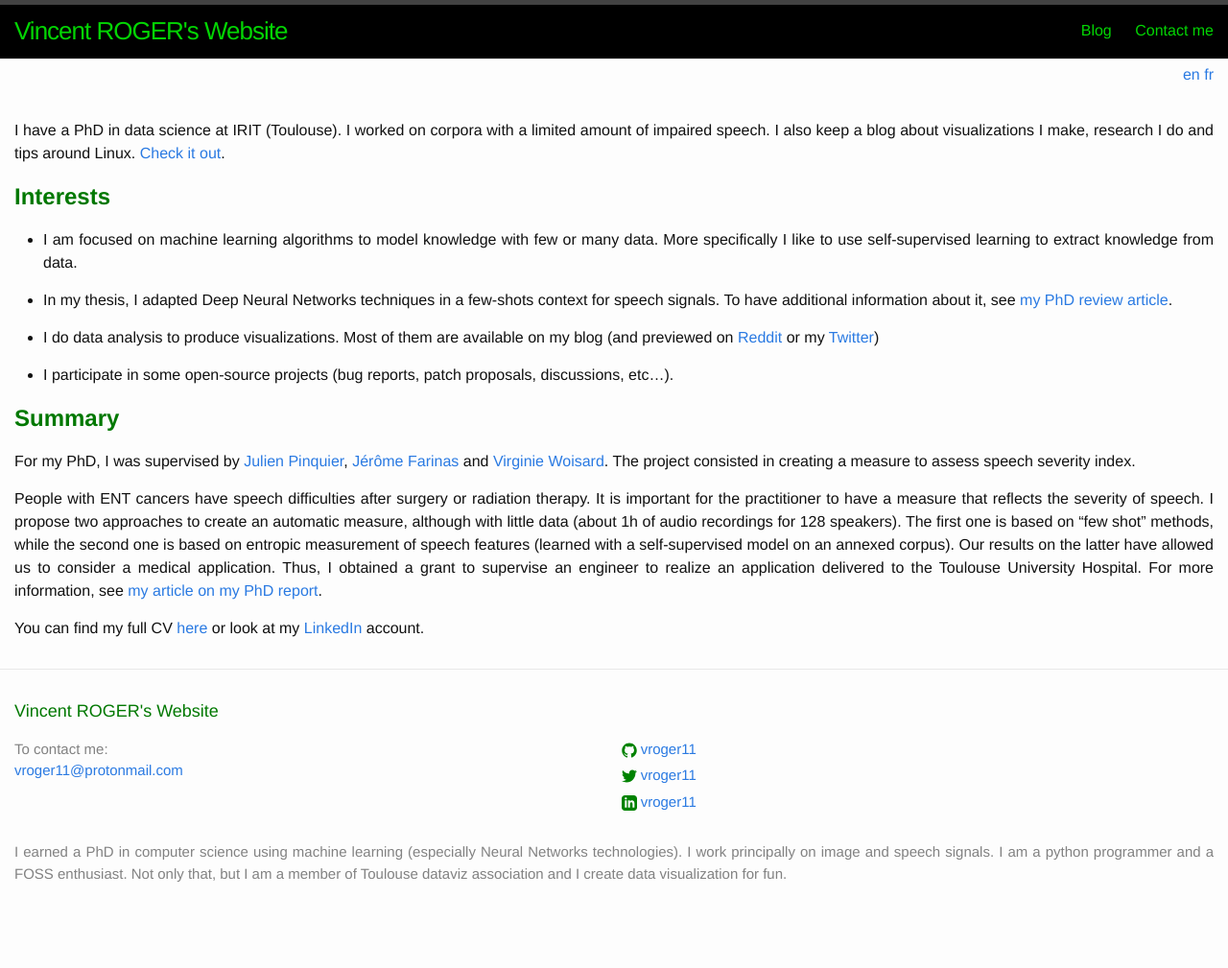
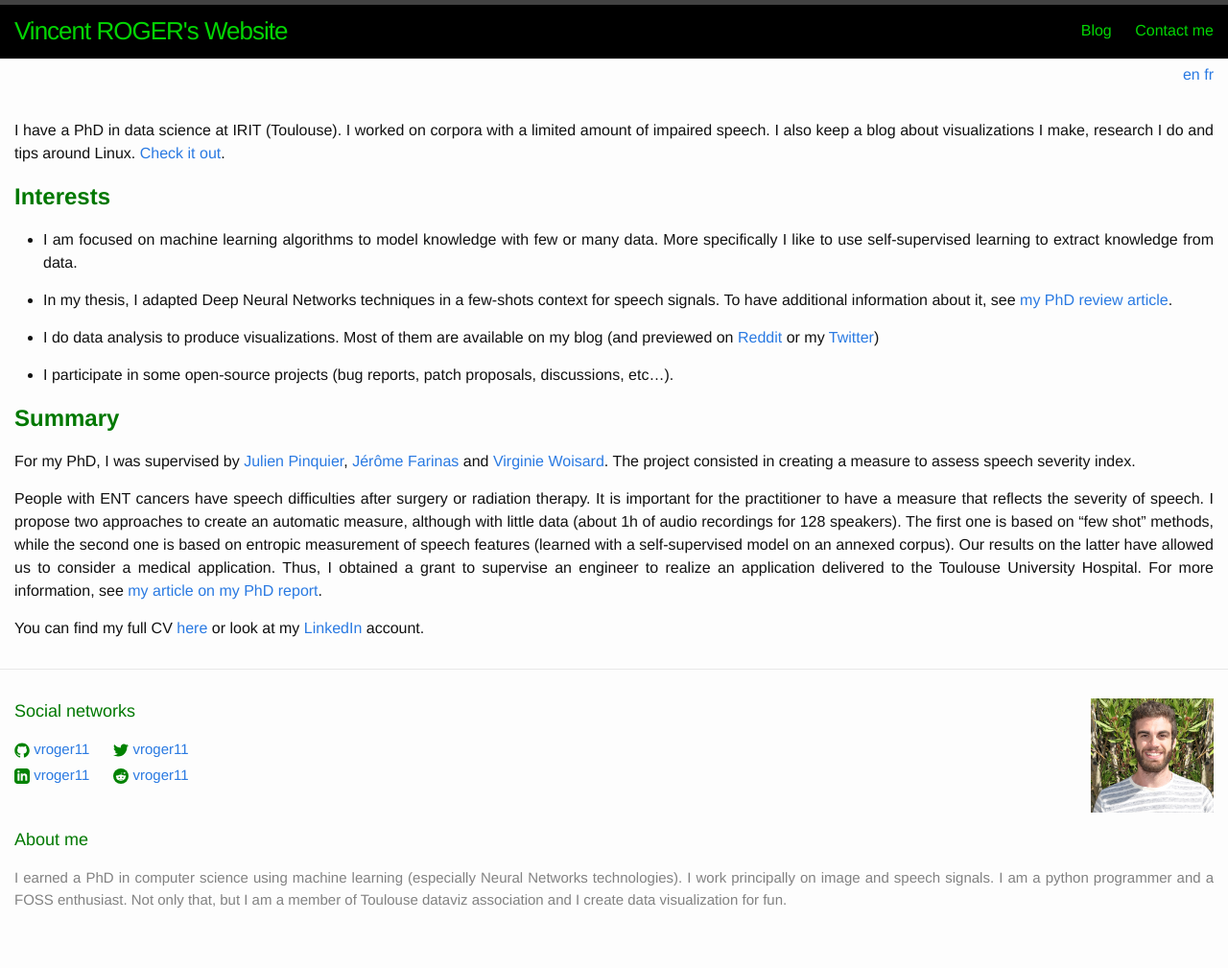
Before and after one commit to vroger11/vroger11.github.io, a Jekyll site: the page built from index.md, in a window 1280 px wide. Shown: the whole page at 96% size. Built offline with Jekyll 4.4.1, drawn with Linux system fonts in a browser that asks for light colours; before the commit the page ends 982 px from its top, so only the background shows below that.

Commit message:
Update footer to be more compact and reduce clutter.

```diff
--- a/_config.yml
+++ b/_config.yml
@@ -29,6 +29,7 @@ url: https://website.vincent-roger.fr
 twitter_username: vroger11
 github_username:  vroger11
 linkedin_username: vroger11
+reddit_username: vroger11
 repository: vroger11/vroger11.github.io
 
 # Build settings
--- a/_includes/footer.html
+++ b/_includes/footer.html
@@ -2,43 +2,35 @@
 
   <div class="wrapper">
 
-    <h2 class="footer-heading">{{ site.title[page.lang] }}</h2>
-
     <div class="footer-col-wrapper">
       <div class="footer-col footer-col-1">
-        <ul class="contact-list">
-          {%- if page.lang == "fr" -%}
-            <li>Pour me contacter :</li>
-          {%- else -%}
-            <li>To contact me:</li>
-          {%- endif -%}
-          <li><a href="mailto:{{ site.email }}">{{ site.email }}</a></li>
+        {%- if page.lang == "fr" -%}
+          <h2 class="footer-heading">Réseaux sociaux</h2>
+        {%- else -%}
+          <h2 class="footer-heading">Social networks</h2>
+        {%- endif -%}
+        <ul class="social-media-list">
+          <li>
+            {% include icon-github.html username=site.github_username %} &nbsp;&nbsp;&nbsp;&nbsp; {% include icon-twitter.html username=site.twitter_username %}
+          </li>
+
+          <li>
+            {% include icon-linkedin.html username=site.linkedin_username %} &nbsp;&nbsp;&nbsp;&nbsp; {% include icon-reddit.html username=site.reddit_username %}
+          </li>
         </ul>
       </div>
 
-      <div class="footer-col footer-col-2">
-        <ul class="social-media-list">
-          {% if site.github_username %}
-          <li>
-            {% include icon-github.html username=site.github_username %}
-          </li>
-          {% endif %}
-
-          {% if site.twitter_username %}
-          <li>
-            {% include icon-twitter.html username=site.twitter_username %}
-          </li>
-          {% endif %}
-
-          {% if site.linkedin_username %}
-          <li>
-            {% include icon-linkedin.html username=site.linkedin_username %}
-          </li>
-          {% endif %}
-        </ul>
+      <div class="footer-col footer-col-2" style="text-align:right;">
+          <img src="/assets/images/vroger11_photo.jpg" width="128" alt="vroger11 photo">
       </div>
 
       <div class="footer-col footer-col-3">
+        {%- if page.lang == "fr" -%}
+          <h2 class="footer-heading">À propos de moi</h2>
+        {%- else -%}
+          <h2 class="footer-heading">About me</h2>
+        {%- endif -%}
+
         <p>{{ site.description[page.lang] }}</p>
       </div>
     </div>
--- /dev/null
+++ b/_includes/icon-reddit.html
@@ -0,0 +1 @@
+<a href="https://reddit.com/user/{{ include.username }}"><span class="icon icon--reddit">{% include icon-reddit.svg %}</span><span class="username">{{ include.username }}</span></a>
--- a/_sass/_layout.scss
+++ b/_sass/_layout.scss
@@ -133,18 +133,18 @@
 }
 
 .footer-col-1 {
-    width: -webkit-calc(35% - (#{$spacing-unit} / 2));
-    width:         calc(35% - (#{$spacing-unit} / 2));
+    width: -webkit-calc(30% - (#{$spacing-unit} / 2));
+    width:         calc(30% - (#{$spacing-unit} / 2));
 }
 
 .footer-col-2 {
-    width: -webkit-calc(20% - (#{$spacing-unit} / 2));
-    width:         calc(20% - (#{$spacing-unit} / 2));
+    width: -webkit-calc(10% - (#{$spacing-unit} / 2));
+    width:         calc(10% - (#{$spacing-unit} / 2));
 }
 
 .footer-col-3 {
-    width: -webkit-calc(45% - (#{$spacing-unit} / 2));
-    width:         calc(45% - (#{$spacing-unit} / 2));
+    width: -webkit-calc(60% - (#{$spacing-unit} / 2));
+    width:         calc(60% - (#{$spacing-unit} / 2));
 }
 
 @include media-query($on-laptop) {
```
Also changed, not shown: _includes/icon-reddit.svg (added), assets/images/vroger11_photo.jpg (added).
